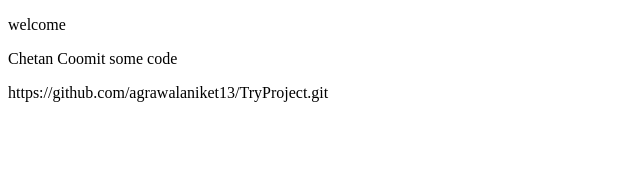
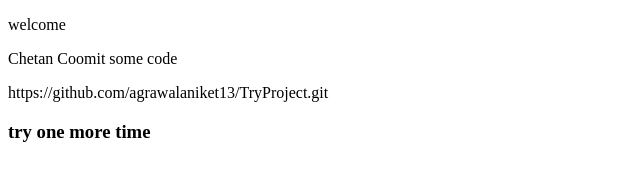
Before and after one commit to agrawalaniket13/TryProject, a plain HTML site: page index.html in a window 1280 px wide. Shown: the whole page, without its empty margins (0-640 px from the left). Drawn offline with Linux system fonts and the light colour scheme.

Commit message:
aniket update

```diff
--- a/index.html
+++ b/index.html
@@ -9,5 +9,6 @@
     <p>welcome </p>
     <p>Chetan Coomit some code </p>
     <p>https://github.com/agrawalaniket13/TryProject.git</p>
+    <h3>try one more time</h3>
 </body>
 </html>
```
